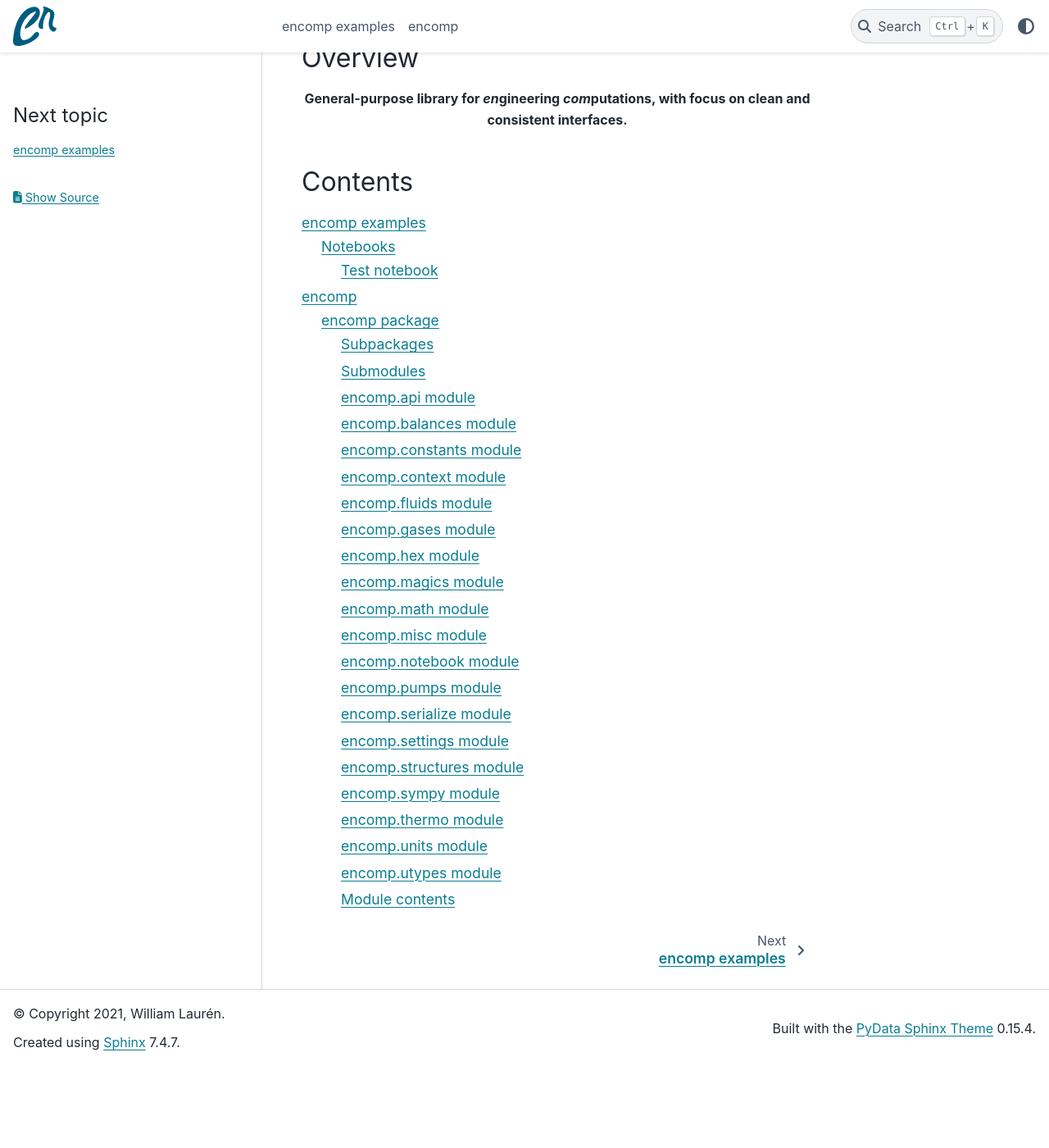
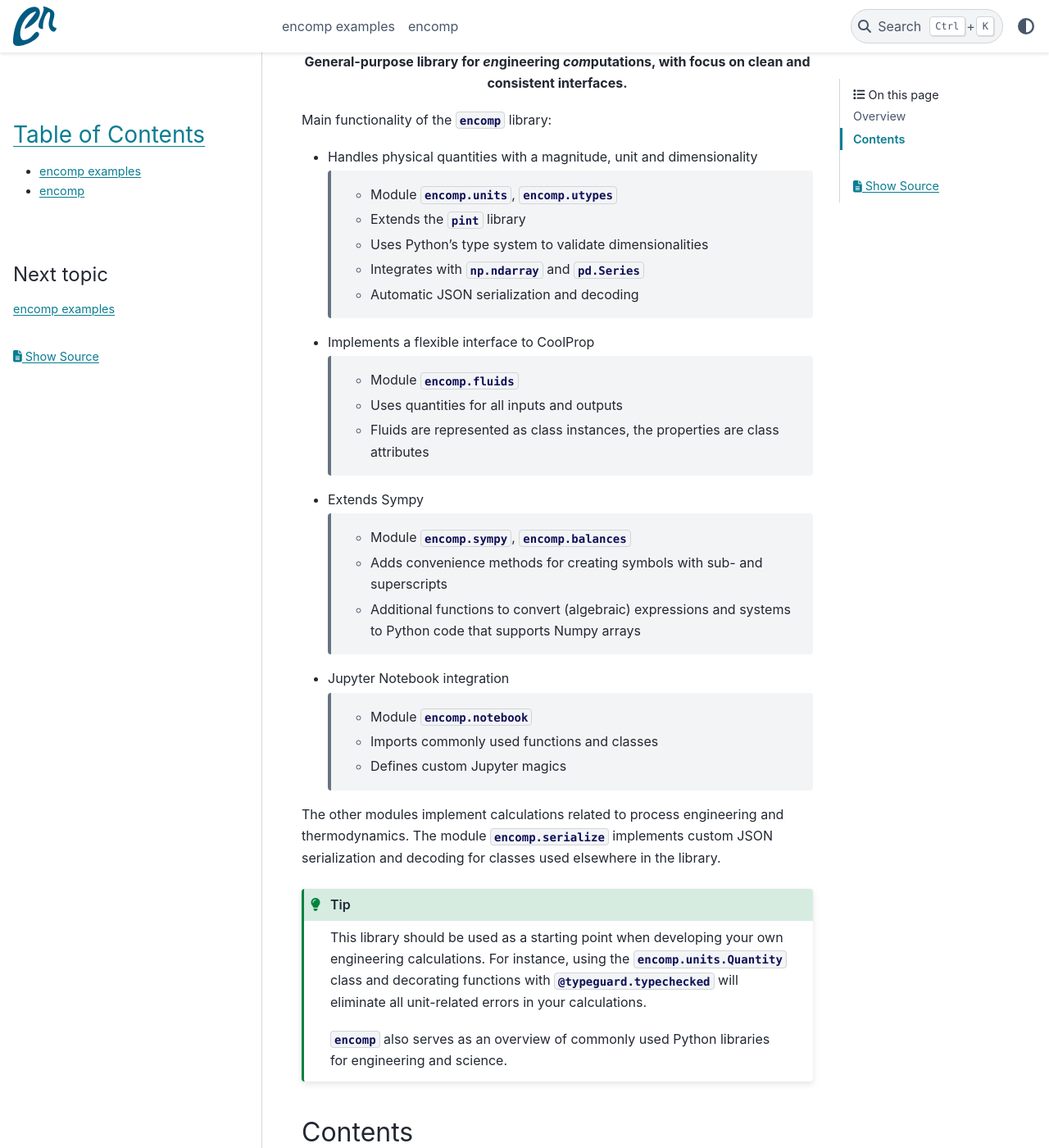
Before and after one commit to wlaur/encomp, a Sphinx documentation site: the page built from docs/index.rst, in a window 1280 px wide and 1400 px high, scrolled down 338 px. Shown: the whole window at 82% size. Built offline with Sphinx 7.4.7 and the PyData theme 0.15.4, drawn with Linux system fonts in a browser that asks for light colours; before the commit the page ends 1638 px from its top, so only the background shows below that.

Commit message:
wrote docs, minor fixes

```diff
--- a/docs/index.rst
+++ b/docs/index.rst
@@ -3,7 +3,7 @@
 ====================
 
 .. image:: img/logo.svg
-   :width: 200px
+   :width: 150px
    :align: center
 
 
@@ -11,6 +11,48 @@
 ---------
 
 .. centered:: General-purpose library for *en*\gineering *com*\putations, with focus on clean and consistent interfaces.
+
+
+Main functionality of the ``encomp`` library:
+
+* Handles physical quantities with a magnitude, unit and dimensionality
+
+   * Module ``encomp.units``, ``encomp.utypes``
+   * Extends the ``pint`` library
+   * Uses Python's type system to validate dimensionalities
+   * Integrates with ``np.ndarray`` and ``pd.Series``
+   * Automatic JSON serialization and decoding
+
+* Implements a flexible interface to CoolProp
+
+   * Module ``encomp.fluids``
+   * Uses quantities for all inputs and outputs
+   * Fluids are represented as class instances, the properties are class attributes
+
+* Extends Sympy
+
+   * Module ``encomp.sympy``, ``encomp.balances``
+   * Adds convenience methods for creating symbols with sub- and superscripts
+   * Additional functions to convert (algebraic) expressions and systems to Python code that supports Numpy arrays
+
+* Jupyter Notebook integration
+
+   * Module ``encomp.notebook``
+   * Imports commonly used functions and classes
+   * Defines custom Jupyter magics
+
+
+The other modules implement calculations related to process engineering and thermodynamics.
+The module ``encomp.serialize`` implements custom JSON serialization and decoding for classes used elsewhere in the library.
+
+
+.. tip::
+
+   This library should be used as a starting point when developing your own engineering calculations.
+   For instance, using the ``encomp.units.Quantity`` class and decorating functions with ``@typeguard.typechecked`` will eliminate all unit-related errors in your calculations.
+
+
+   ``encomp`` also serves as an overview of commonly used Python libraries for engineering and science.
 
 
 
--- a/encomp/__init__.py
+++ b/encomp/__init__.py
@@ -1,5 +1,5 @@
 
-__version__ = '0.1.8'
+__version__ = '0.1.9'
 
 from encomp.settings import SETTINGS
 
```
Also changed, not shown: README.md (+54 -15 lines), docs/notebooks/test.json (added, +9 -0 lines), docs/notebooks/test.ipynb, 4 other files.
